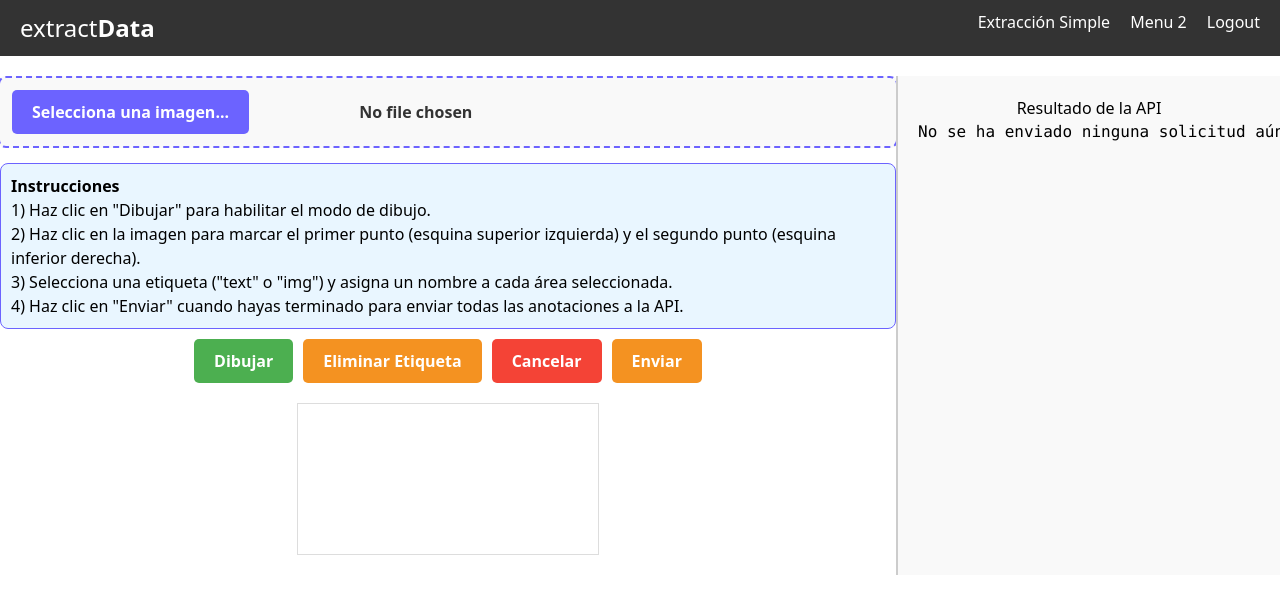
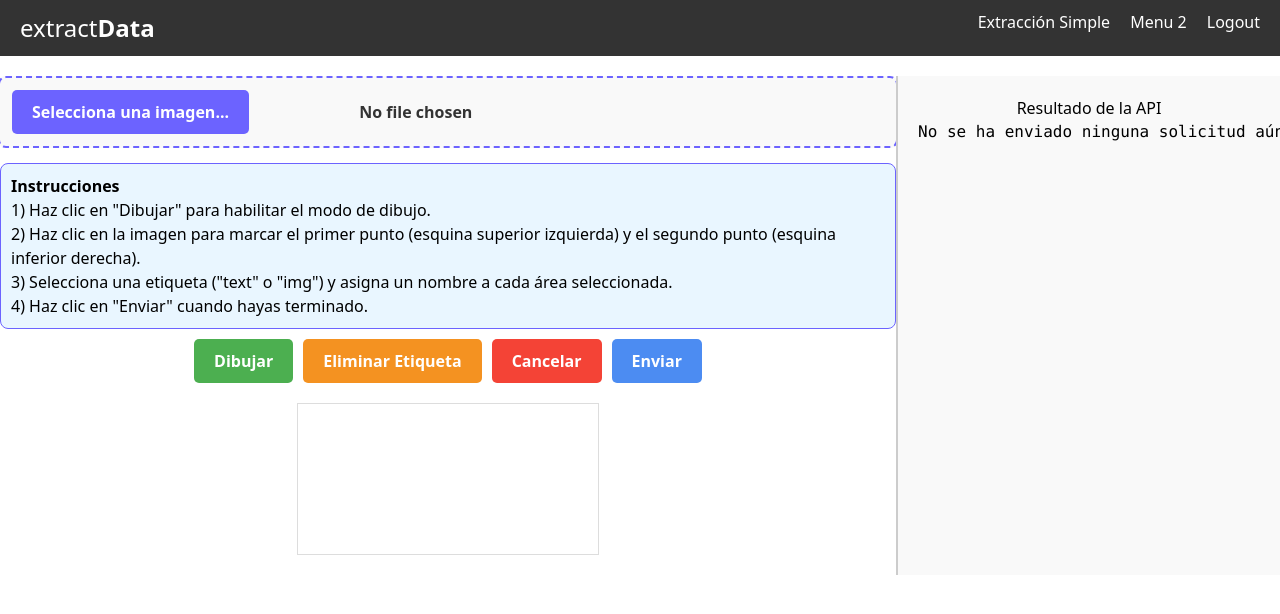
Before and after one commit to JaimeRax/interfaceinfoprocessing, a Next.js app: page /screens/extractSingle in a window 1280 px wide. Shown: the top 614 px of the page. Built offline with nearby package versions, Linux system fonts and the light colour scheme.

Commit message:
style(extractSingle): change color button

```diff
--- a/pages/screens/extractSingle.tsx
+++ b/pages/screens/extractSingle.tsx
@@ -227,10 +227,7 @@ const ExtactSingle = () => {
                 3) Selecciona una etiqueta ("text" o "img") y asigna un nombre a
                 cada área seleccionada.
               </li>
-              <li>
-                4) Haz clic en "Enviar" cuando hayas terminado para enviar todas
-                las anotaciones a la API.
-              </li>
+              <li>4) Haz clic en "Enviar" cuando hayas terminado.</li>
             </ol>
           </div>
           <div className={styles.buttonContainer}>
@@ -255,7 +252,7 @@ const ExtactSingle = () => {
             </button>
             <button
               onClick={sendAnnotationsToAPI}
-              className={styles.actionButton}
+              className={styles.sendButton}
               disabled={annotations.length === 0} // Desactivar si no hay anotaciones
             >
               Enviar
--- a/styles/extractSingle.module.css
+++ b/styles/extractSingle.module.css
@@ -91,7 +91,7 @@
   gap: 10px;
 }
 
-.actionButton, .dibujarButton, .cancelButton {
+.actionButton, .dibujarButton, .cancelButton, .sendButton {
   padding: 10px 20px;
   background-color: #4CAF50;
   color: white;
@@ -113,3 +113,7 @@
 .actionButton {
   background-color: #f49221;
 }
+
+.sendButton {
+  background-color: #4C8CF2;
+}
```
